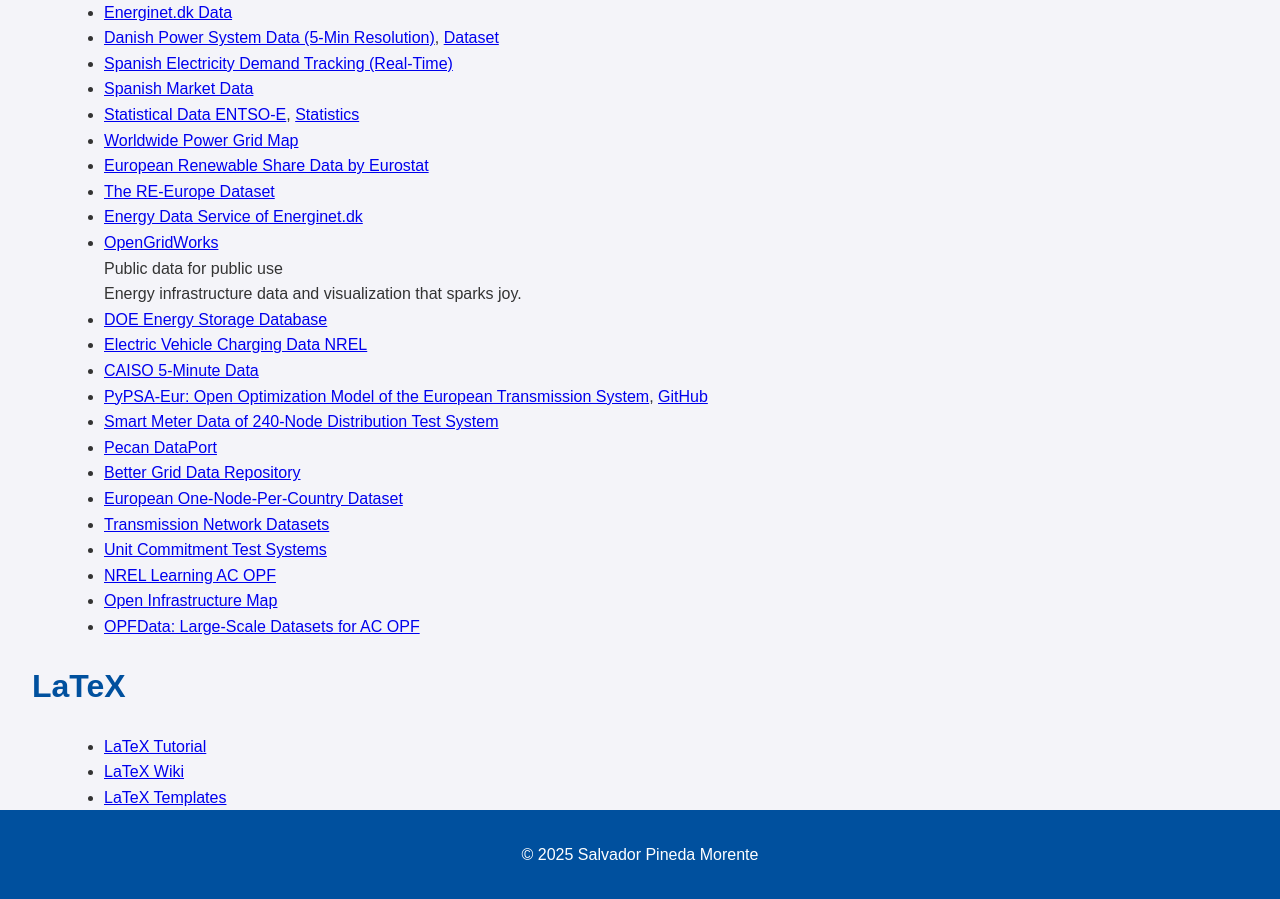
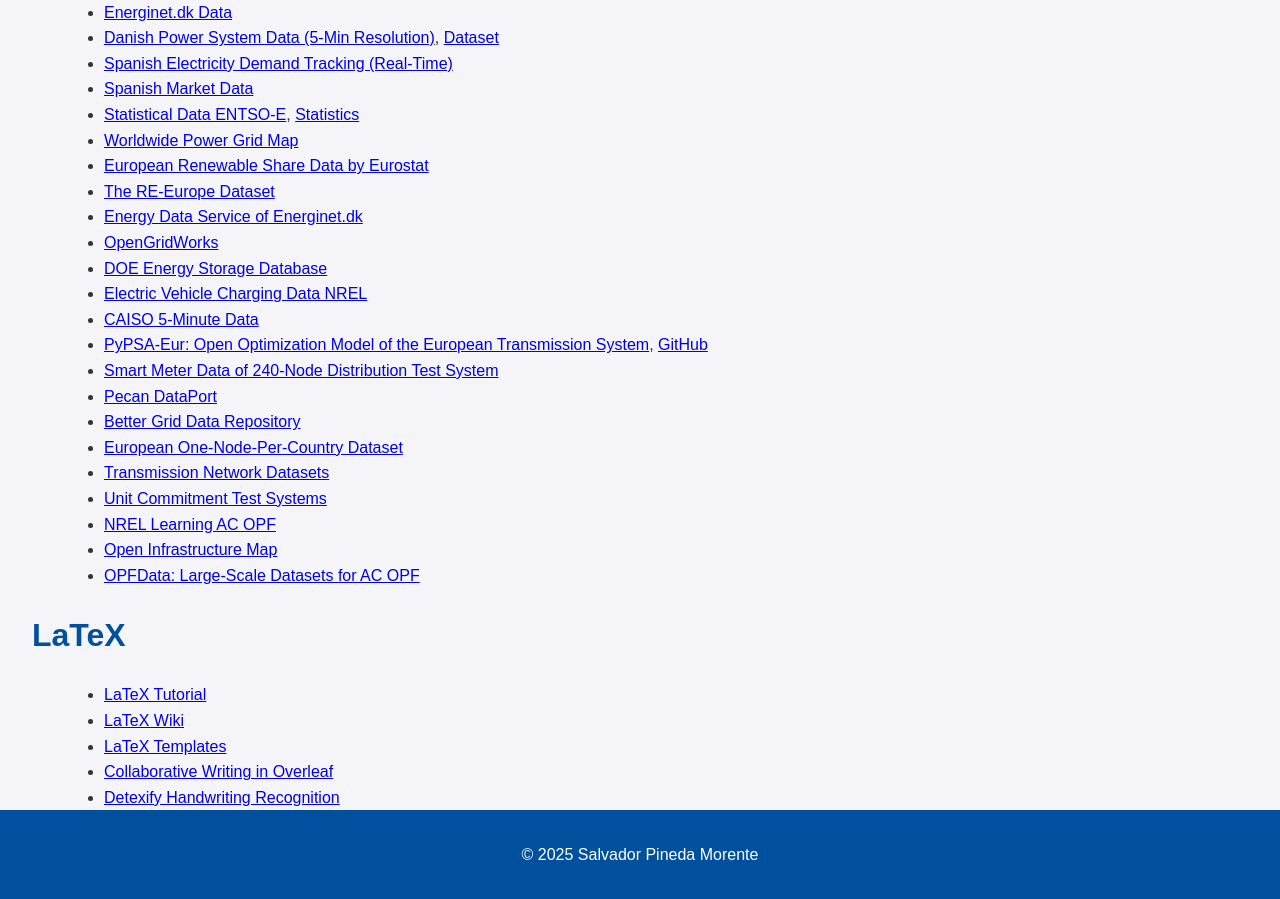
Before and after one commit to salvapineda/salvapineda.github.io, a Jekyll site: the page built from links.md, in a window 1280 px wide and 900 px high, scrolled down 900 px. Built offline with Jekyll 4.4.1, drawn with Linux system fonts in a browser that asks for light colours.

Commit message:
small fix

```diff
--- a/links.md
+++ b/links.md
@@ -39,8 +39,6 @@ title: "Links"
 - [The RE-Europe Dataset](https://zenodo.org/record/35177#.WT5PrHWGOkB)
 - [Energy Data Service of Energinet.dk](https://www.energidataservice.dk/)
 - [OpenGridWorks](https://opengridworks.com/power-plants)
-  Public data for public use
-  Energy infrastructure data and visualization that sparks joy.
 - [DOE Energy Storage Database](http://www.energystorageexchange.org/)
 - [Electric Vehicle Charging Data NREL](https://data.nrel.gov/submissions/69)
 - [CAISO 5-Minute Data](http://www.caiso.com/TodaysOutlook/Pages/supply.aspx)
```
